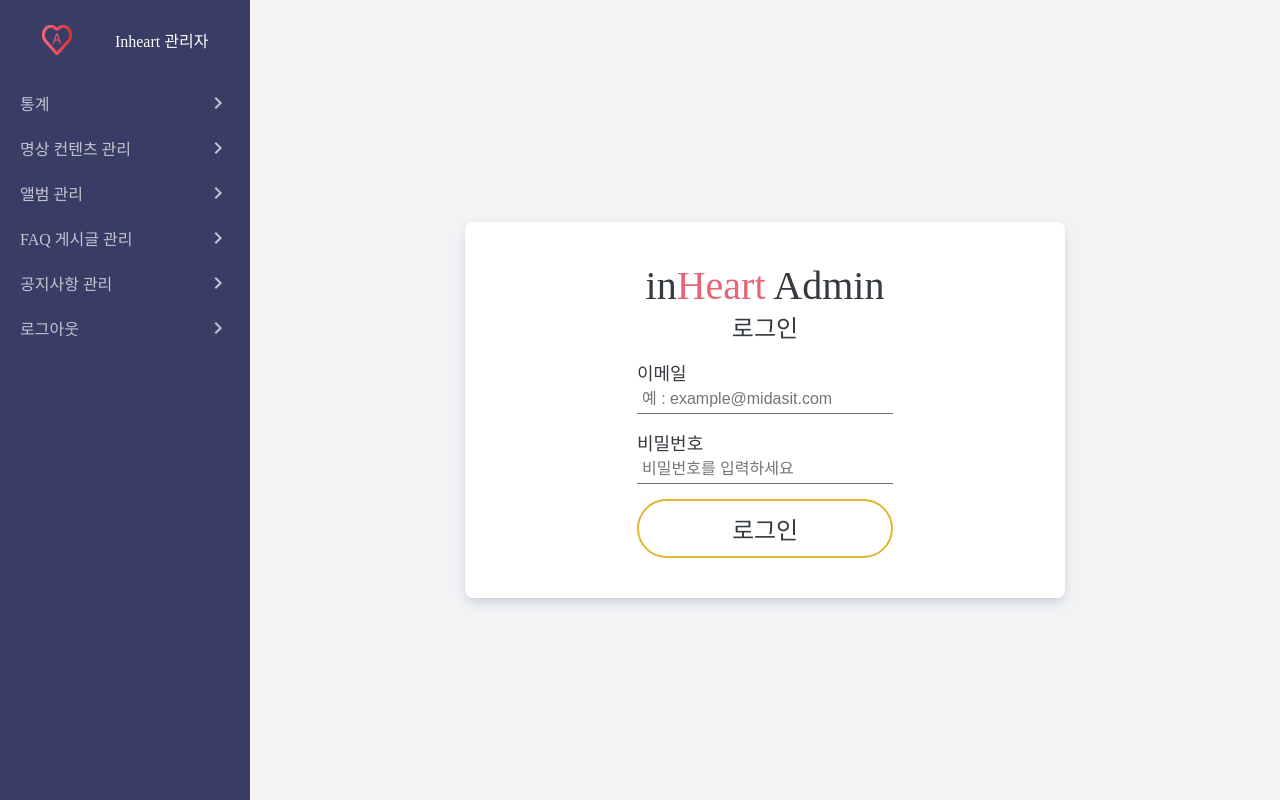
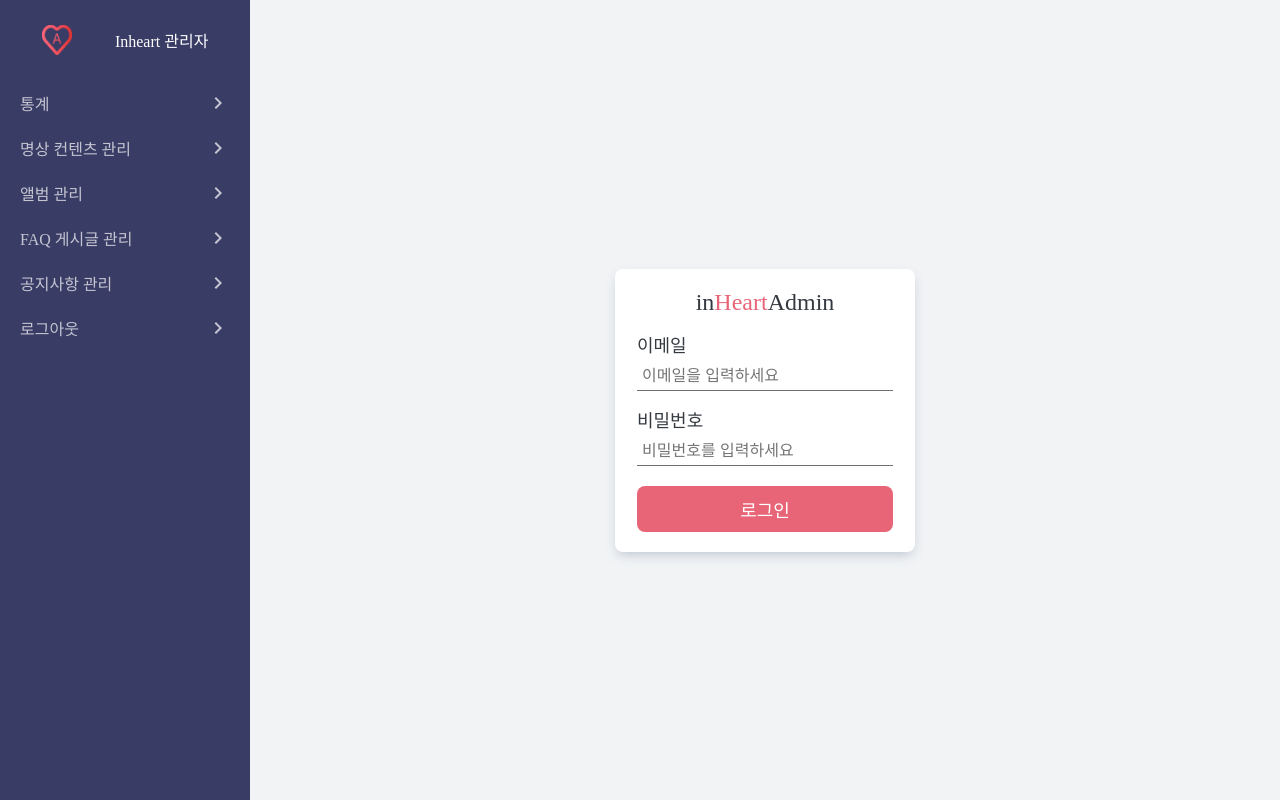
Before and after one commit to inheart-development/Inheart-admin-front, a Vue app: page /signin in a window 1280 px wide. Built offline with nearby package versions, Linux system fonts and the light colour scheme.

Commit message:
update card and signin design

```diff
--- a/src/components/inheart-ui/card.vue
+++ b/src/components/inheart-ui/card.vue
@@ -29,7 +29,7 @@
     box-shadow: $box-shadow;
     transition: $transition;
     border-radius: $radius;
-    animation: show .7s;
+    animation: show .5s;
   }
 
   .dark .card {
--- a/src/pages/signin.vue
+++ b/src/pages/signin.vue
@@ -1,46 +1,47 @@
 <template>
-  <div class="container flex-center">
-    <card class="signin-container">
-      <div class="flex-box padding-container">
-        <div class="title flex-center">
-          <div class="flex-box">
-            <div class="app-name">in<span class="pink">Heart</span> Admin</div>
-            <div class="signup-text">로그인</div>
+  <div class="page-container">
+    <card>
+      <div class="login-container">
+        <div class="head">
+          <h2>in<span class="pink">Heart</span>Admin</h2>
         </div>
+        <form>
+          <div class="input-item">
+            <label class="custom-label" for="id">이메일</label>
+            <input
+              autocomplete="true"
+              placeholder="이메일을 입력하세요"
+              class="custom-input"
+              id="id"
+              type="text"
+              v-model="id">
           </div>
           <div class="input-item">
-          <label class="custom-label login-label" for="email">이메일</label>
+            <label class="custom-label" for="password">비밀번호</label>
             <input
+              autocomplete="true"
+              placeholder="비밀번호를 입력하세요"
               class="custom-input"
-            id="email"
-            placeholder="예 : example@midasit.com"
-            type="email"
-            v-model="id"
+              id="password"
+              type="password"
+              v-model="password"
+              @keyup.enter="submit"
             >
           </div>
-        <div class="input-item">
-          <label class="custom-label login-label" for="pw">비밀번호</label>
-          <input
-            class="custom-input"
-            id="pw"
-            placeholder="비밀번호를 입력하세요"
-            type="password"
-            v-model="password"
-          >
-        </div>
-        <div @click="signin" class="custom-button login-button">로그인</div>
+        </form>
+        <div class="login-button" @click="signin">로그인</div>
       </div>
     </card>
   </div>
 </template>
 
 <script>
-  import { signin } from '../lib/account';
+  import * as AccountAPI from '../lib/account';
   import Card from '../components/inheart-ui/card';
 
   export default {
     name: 'signin',
-    components: { Card },
+    components: {Card},
     data() {
       return {
         id: '',
@@ -49,72 +50,37 @@
     },
     methods: {
       async signin() {
-        try {
-          const response = await signin({
-            email: this.id,
-            password: this.password,
-          });
-          if (response.status === 200) {
-            this.$router.push('/statistics');
-          }
-        } catch (e) {
-          console.log(e);
-        }
+        const check = ({status}) => status === 200 ? this.$router.push('/statistics') : alert('잘못된 로그인 시도입니다.');
+        AccountAPI
+          .signin({email: this.id, password: this.password})
+          .then(check)
+          .catch(console.error);
       },
     },
   };
 </script>
 
-<style scoped>
-  .pink {
-    color: #E76577;
-  }
+<style lang="scss" scoped>
+  @import "../styles/style";
 
-  .login-button {
-    margin-top: 15px;
-    text-align: center;
-  }
-
-  .app-name {
-    font-size: 2.5rem;
-  }
-
-  .signup-text {
-    font-size: 24px;
-    text-align: center;
-  }
-
-  .padding-container {
-    padding-top: 20px;
-    padding-bottom: 20px;
-  }
-
-  h1 {
-    font-size: 2rem;
+  .card {
+    max-width: 300px;
   }
 
   input {
     font-family: 'SpoqaHanSans', 'Spoqa Han Sans', sans-serif;
   }
 
-  .signin-container {
-    height: auto;
-    animation: show .5s;
+  .page-container {
+    min-height: 100vh;
   }
 
-  .container {
-    height: 100vh;
-  }
-
-  .custom-button {
-    border: 2px solid #e1b52f;
-    border-radius: 500px;
-    padding: 10px;
-    font-size: 1.5rem;
-    cursor: pointer;
+  .page-container, .head {
+    @include flex-center;
   }
 
   .custom-input {
+    margin-top: 5px;
     border: 0;
     border-bottom: 1px solid #6d6e72;
     background: none;
@@ -134,4 +100,23 @@
     display: block;
     font-size: 18px;
   }
+
+  .login-button {
+    cursor: pointer;
+    background: #E76577;
+    margin-top: 20px;
+    padding: 10px;
+    text-align: center;
+    border-radius: 8px;
+    color: white;
+    font-size: 18px;
+  }
+
+  h2 {
+    font-weight: normal;
+  }
+
+  .pink {
+    color: #E76577;
+  }
 </style>
```
Lines whose indentation alone changed are shown as unchanged.
